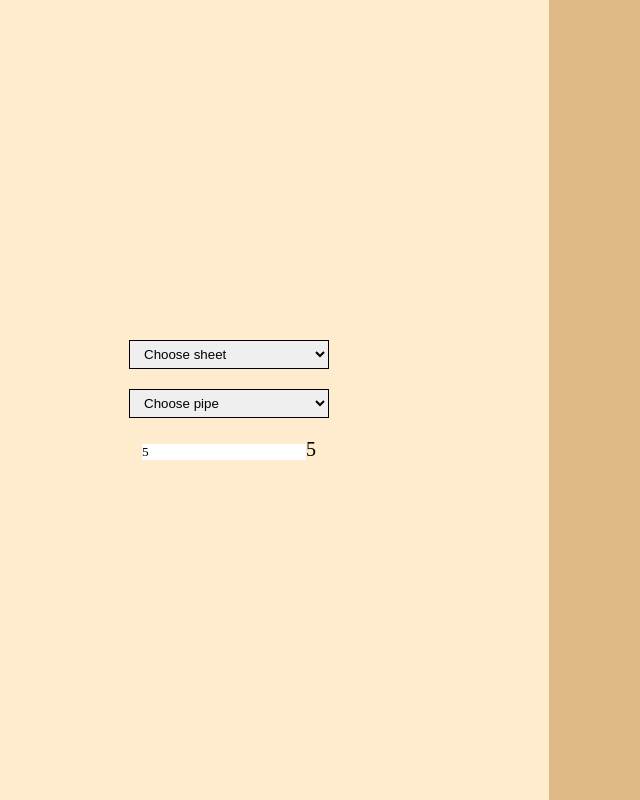
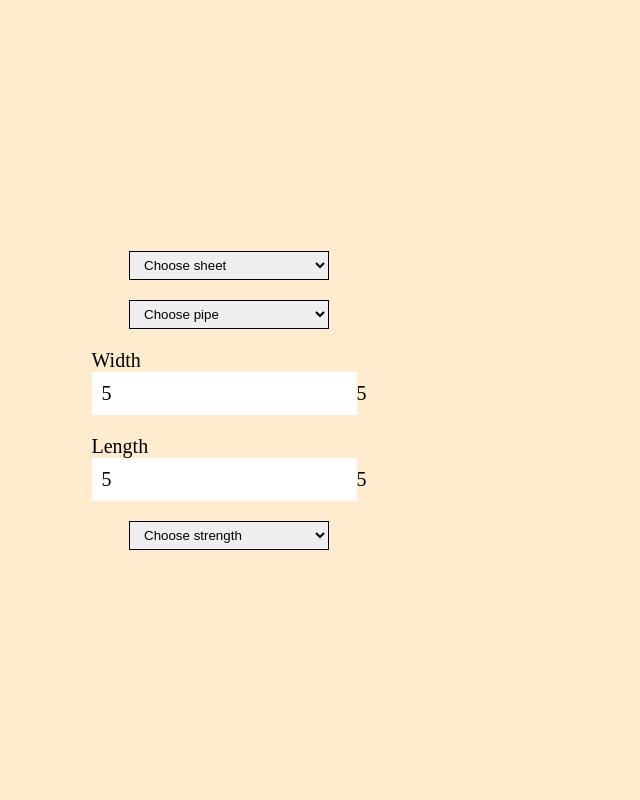
Before and after one commit to demos-prog/calc_task, a React (Vite) app: page / in a window 1280 px wide. Shown: the whole page, without its empty margins (91-731 px from the left). Built offline with nearby package versions, Linux system fonts and the light colour scheme.

Commit message:
Enhance MainPage with input fields for width and length, and add functionality to calculate the number of sheets based on user input. Update styles for input elements and sections.

```diff
--- a/src/pages/MainPage/MainPage.module.css
+++ b/src/pages/MainPage/MainPage.module.css
@@ -12,7 +12,13 @@ select {
   padding: 5px 10px;
 }
 
-.leftSection {
+input[type="number"] {
+  padding: 10px;
+  font-size: 20px;
+}
+
+.leftSection,
+.rightSection {
   width: 50%;
   background-color: blanchedalmond;
   display: flex;
--- a/src/pages/MainPage/MainPage.tsx
+++ b/src/pages/MainPage/MainPage.tsx
@@ -1,25 +1,47 @@
-import { useState } from "react";
+import { useEffect, useState } from "react";
 import data from "../../data/data.json";
 import config from "../../data/config.json";
 import css from "./MainPage.module.css";
 
 const configWidthItem = config.find((i) => i.key === "width");
-const configLenghtItem = config.find((i) => i.key === "legth");
+const configLengthItem = config.find((i) => i.key === "length");
+const SHEET_LENGTH = 1;
 
 const MainPage = function () {
   const [list, setList] = useState("");
   const [pipe, setPipe] = useState("");
+  //Width of construction
   const [width, setWidth] = useState(configWidthItem?.min);
-  const [lenght, setLenght] = useState(configLenghtItem?.min);
+  //Length of construction
+  const [length, setLenght] = useState(configLengthItem?.min);
+  const [strength, setStrength] = useState("");
+  const [numOfSheets, setNumOfSheets] = useState<number | null>(null);
+  const square = width! * length!;
 
   const handleWidtInput = (e: { target: { value: string } }) => {
     const inpValue = +e.target.value;
-
     if (inpValue < configWidthItem?.min! || inpValue > configWidthItem?.max!)
       return;
-
     setWidth(inpValue);
   };
+
+  const handleLenghtInput = (e: { target: { value: string } }) => {
+    const inpValue = +e.target.value;
+    if (inpValue < configLengthItem?.min! || inpValue > configLengthItem?.max!)
+      return;
+    setLenght(inpValue);
+  };
+
+  useEffect(() => {
+    if (list !== "") {
+      const listSquare =
+        data.find((i) => i.name === list)?.width! * SHEET_LENGTH;
+      const numOfSheets = Math.ceil(square / listSquare);
+      setNumOfSheets(numOfSheets);
+    } else {
+      setNumOfSheets(null);
+    }
+  }, [list, width, length]);
 
   return (
     <div className={css.mainFrame}>
@@ -49,6 +71,7 @@ const MainPage = function () {
         </div>
 
         <div>
+          <p>Width</p>
           <input
             type="number"
             placeholder="Width"
@@ -57,8 +80,33 @@ const MainPage = function () {
           />
           {width}
         </div>
+
+        <div>
+          <p>Length</p>
+          <input
+            type="number"
+            placeholder="Length"
+            value={length}
+            onChange={handleLenghtInput}
+          />
+          {length}
+        </div>
+
+        <div>
+          <select onChange={(e) => setStrength(e.target.value)}>
+            <option value="">Choose strength</option>
+            {config
+              .filter((i) => i.type === "frame")
+              .map((frame) => (
+                <option value={frame.name}>{frame.name}</option>
+              ))}
+          </select>
+          {strength}
+        </div>
       </div>
-      <div className={css.rightSection}></div>
+      <div className={css.rightSection}>
+        <div>{numOfSheets && <p>Количество листов: {numOfSheets}</p>}</div>
+      </div>
     </div>
   );
 };
```
